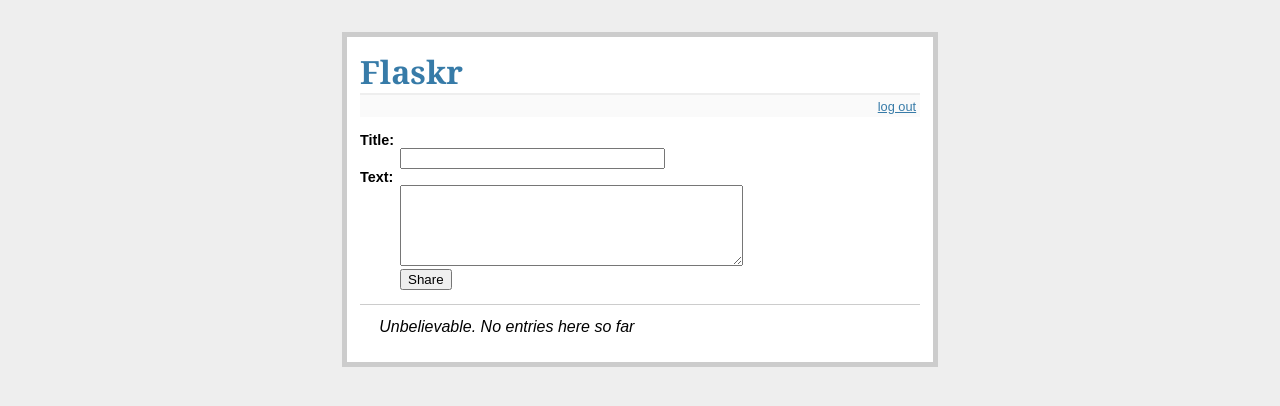
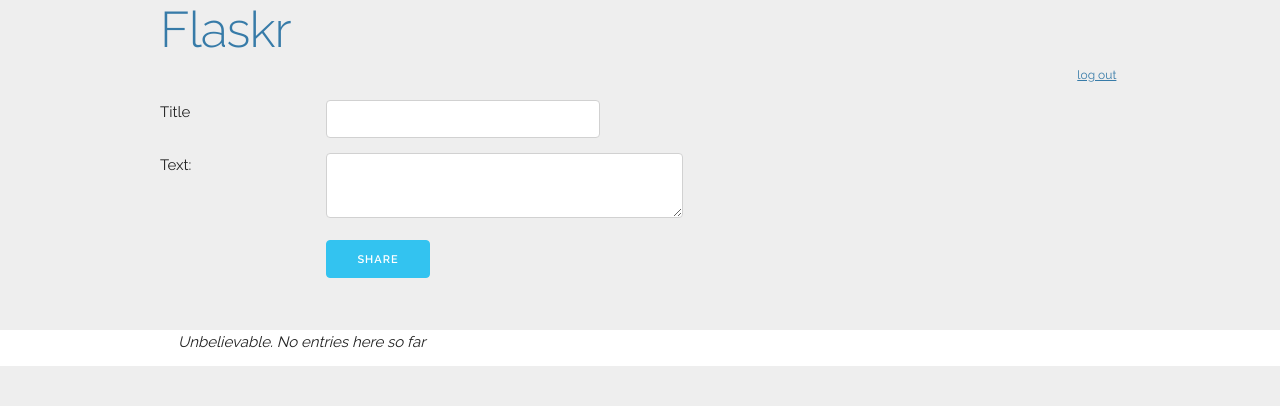
Before and after one commit to michalkowalik/flaks, a Flask app: page / in a window 1280 px wide. Shown: the top 406 px of the page. Run offline with Flask 2, Linux system fonts and the light colour scheme; the visitor is signed in with stand-in values (Sample User, id 1); data that the repository does not hold is empty; some libraries are stand-ins or nearby versions.

Commit message:
use different stylesheets

```diff
--- /dev/null
+++ b/static/css/skeleton.css
@@ -0,0 +1,418 @@
+/*
+* Skeleton V2.0.4
+* Copyright 2014, Dave Gamache
+* www.getskeleton.com
+* Free to use under the MIT license.
+* http://www.opensource.org/licenses/mit-license.php
+* 12/29/2014
+*/
+
+
+/* Table of contents
+––––––––––––––––––––––––––––––––––––––––––––––––––
+- Grid
+- Base Styles
+- Typography
+- Links
+- Buttons
+- Forms
+- Lists
+- Code
+- Tables
+- Spacing
+- Utilities
+- Clearing
+- Media Queries
+*/
+
+
+/* Grid
+–––––––––––––––––––––––––––––––––––––––––––––––––– */
+.container {
+  position: relative;
+  width: 100%;
+  max-width: 960px;
+  margin: 0 auto;
+  padding: 0 20px;
+  box-sizing: border-box; }
+.column,
+.columns {
+  width: 100%;
+  float: left;
+  box-sizing: border-box; }
+
+/* For devices larger than 400px */
+@media (min-width: 400px) {
+  .container {
+    width: 85%;
+    padding: 0; }
+}
+
+/* For devices larger than 550px */
+@media (min-width: 550px) {
+  .container {
+    width: 80%; }
+  .column,
+  .columns {
+    margin-left: 4%; }
+  .column:first-child,
+  .columns:first-child {
+    margin-left: 0; }
+
+  .one.column,
+  .one.columns                    { width: 4.66666666667%; }
+  .two.columns                    { width: 13.3333333333%; }
+  .three.columns                  { width: 22%;            }
+  .four.columns                   { width: 30.6666666667%; }
+  .five.columns                   { width: 39.3333333333%; }
+  .six.columns                    { width: 48%;            }
+  .seven.columns                  { width: 56.6666666667%; }
+  .eight.columns                  { width: 65.3333333333%; }
+  .nine.columns                   { width: 74.0%;          }
+  .ten.columns                    { width: 82.6666666667%; }
+  .eleven.columns                 { width: 91.3333333333%; }
+  .twelve.columns                 { width: 100%; margin-left: 0; }
+
+  .one-third.column               { width: 30.6666666667%; }
+  .two-thirds.column              { width: 65.3333333333%; }
+
+  .one-half.column                { width: 48%; }
+
+  /* Offsets */
+  .offset-by-one.column,
+  .offset-by-one.columns          { margin-left: 8.66666666667%; }
+  .offset-by-two.column,
+  .offset-by-two.columns          { margin-left: 17.3333333333%; }
+  .offset-by-three.column,
+  .offset-by-three.columns        { margin-left: 26%;            }
+  .offset-by-four.column,
+  .offset-by-four.columns         { margin-left: 34.6666666667%; }
+  .offset-by-five.column,
+  .offset-by-five.columns         { margin-left: 43.3333333333%; }
+  .offset-by-six.column,
+  .offset-by-six.columns          { margin-left: 52%;            }
+  .offset-by-seven.column,
+  .offset-by-seven.columns        { margin-left: 60.6666666667%; }
+  .offset-by-eight.column,
+  .offset-by-eight.columns        { margin-left: 69.3333333333%; }
+  .offset-by-nine.column,
+  .offset-by-nine.columns         { margin-left: 78.0%;          }
+  .offset-by-ten.column,
+  .offset-by-ten.columns          { margin-left: 86.6666666667%; }
+  .offset-by-eleven.column,
+  .offset-by-eleven.columns       { margin-left: 95.3333333333%; }
+
+  .offset-by-one-third.column,
+  .offset-by-one-third.columns    { margin-left: 34.6666666667%; }
+  .offset-by-two-thirds.column,
+  .offset-by-two-thirds.columns   { margin-left: 69.3333333333%; }
+
+  .offset-by-one-half.column,
+  .offset-by-one-half.columns     { margin-left: 52%; }
+
+}
+
+
+/* Base Styles
+–––––––––––––––––––––––––––––––––––––––––––––––––– */
+/* NOTE
+html is set to 62.5% so that all the REM measurements throughout Skeleton
+are based on 10px sizing. So basically 1.5rem = 15px :) */
+html {
+  font-size: 62.5%; }
+body {
+  font-size: 1.5em; /* currently ems cause chrome bug misinterpreting rems on body element */
+  line-height: 1.6;
+  font-weight: 400;
+  font-family: "Raleway", "HelveticaNeue", "Helvetica Neue", Helvetica, Arial, sans-serif;
+  color: #222; }
+
+
+/* Typography
+–––––––––––––––––––––––––––––––––––––––––––––––––– */
+h1, h2, h3, h4, h5, h6 {
+  margin-top: 0;
+  margin-bottom: 2rem;
+  font-weight: 300; }
+h1 { font-size: 4.0rem; line-height: 1.2;  letter-spacing: -.1rem;}
+h2 { font-size: 3.6rem; line-height: 1.25; letter-spacing: -.1rem; }
+h3 { font-size: 3.0rem; line-height: 1.3;  letter-spacing: -.1rem; }
+h4 { font-size: 2.4rem; line-height: 1.35; letter-spacing: -.08rem; }
+h5 { font-size: 1.8rem; line-height: 1.5;  letter-spacing: -.05rem; }
+h6 { font-size: 1.5rem; line-height: 1.6;  letter-spacing: 0; }
+
+/* Larger than phablet */
+@media (min-width: 550px) {
+  h1 { font-size: 5.0rem; }
+  h2 { font-size: 4.2rem; }
+  h3 { font-size: 3.6rem; }
+  h4 { font-size: 3.0rem; }
+  h5 { font-size: 2.4rem; }
+  h6 { font-size: 1.5rem; }
+}
+
+p {
+  margin-top: 0; }
+
+
+/* Links
+–––––––––––––––––––––––––––––––––––––––––––––––––– */
+a {
+  color: #1EAEDB; }
+a:hover {
+  color: #0FA0CE; }
+
+
+/* Buttons
+–––––––––––––––––––––––––––––––––––––––––––––––––– */
+.button,
+button,
+input[type="submit"],
+input[type="reset"],
+input[type="button"] {
+  display: inline-block;
+  height: 38px;
+  padding: 0 30px;
+  color: #555;
+  text-align: center;
+  font-size: 11px;
+  font-weight: 600;
+  line-height: 38px;
+  letter-spacing: .1rem;
+  text-transform: uppercase;
+  text-decoration: none;
+  white-space: nowrap;
+  background-color: transparent;
+  border-radius: 4px;
+  border: 1px solid #bbb;
+  cursor: pointer;
+  box-sizing: border-box; }
+.button:hover,
+button:hover,
+input[type="submit"]:hover,
+input[type="reset"]:hover,
+input[type="button"]:hover,
+.button:focus,
+button:focus,
+input[type="submit"]:focus,
+input[type="reset"]:focus,
+input[type="button"]:focus {
+  color: #333;
+  border-color: #888;
+  outline: 0; }
+.button.button-primary,
+button.button-primary,
+input[type="submit"].button-primary,
+input[type="reset"].button-primary,
+input[type="button"].button-primary {
+  color: #FFF;
+  background-color: #33C3F0;
+  border-color: #33C3F0; }
+.button.button-primary:hover,
+button.button-primary:hover,
+input[type="submit"].button-primary:hover,
+input[type="reset"].button-primary:hover,
+input[type="button"].button-primary:hover,
+.button.button-primary:focus,
+button.button-primary:focus,
+input[type="submit"].button-primary:focus,
+input[type="reset"].button-primary:focus,
+input[type="button"].button-primary:focus {
+  color: #FFF;
+  background-color: #1EAEDB;
+  border-color: #1EAEDB; }
+
+
+/* Forms
+–––––––––––––––––––––––––––––––––––––––––––––––––– */
+input[type="email"],
+input[type="number"],
+input[type="search"],
+input[type="text"],
+input[type="tel"],
+input[type="url"],
+input[type="password"],
+textarea,
+select {
+  height: 38px;
+  padding: 6px 10px; /* The 6px vertically centers text on FF, ignored by Webkit */
+  background-color: #fff;
+  border: 1px solid #D1D1D1;
+  border-radius: 4px;
+  box-shadow: none;
+  box-sizing: border-box; }
+/* Removes awkward default styles on some inputs for iOS */
+input[type="email"],
+input[type="number"],
+input[type="search"],
+input[type="text"],
+input[type="tel"],
+input[type="url"],
+input[type="password"],
+textarea {
+  -webkit-appearance: none;
+     -moz-appearance: none;
+          appearance: none; }
+textarea {
+  min-height: 65px;
+  padding-top: 6px;
+  padding-bottom: 6px; }
+input[type="email"]:focus,
+input[type="number"]:focus,
+input[type="search"]:focus,
+input[type="text"]:focus,
+input[type="tel"]:focus,
+input[type="url"]:focus,
+input[type="password"]:focus,
+textarea:focus,
+select:focus {
+  border: 1px solid #33C3F0;
+  outline: 0; }
+label,
+legend {
+  display: block;
+  margin-bottom: .5rem;
+  font-weight: 600; }
+fieldset {
+  padding: 0;
+  border-width: 0; }
+input[type="checkbox"],
+input[type="radio"] {
+  display: inline; }
+label > .label-body {
+  display: inline-block;
+  margin-left: .5rem;
+  font-weight: normal; }
+
+
+/* Lists
+–––––––––––––––––––––––––––––––––––––––––––––––––– */
+ul {
+  list-style: circle inside; }
+ol {
+  list-style: decimal inside; }
+ol, ul {
+  padding-left: 0;
+  margin-top: 0; }
+ul ul,
+ul ol,
+ol ol,
+ol ul {
+  margin: 1.5rem 0 1.5rem 3rem;
+  font-size: 90%; }
+li {
+  margin-bottom: 1rem; }
+
+
+/* Code
+–––––––––––––––––––––––––––––––––––––––––––––––––– */
+code {
+  padding: .2rem .5rem;
+  margin: 0 .2rem;
+  font-size: 90%;
+  white-space: nowrap;
+  background: #F1F1F1;
+  border: 1px solid #E1E1E1;
+  border-radius: 4px; }
+pre > code {
+  display: block;
+  padding: 1rem 1.5rem;
+  white-space: pre; }
+
+
+/* Tables
+–––––––––––––––––––––––––––––––––––––––––––––––––– */
+th,
+td {
+  padding: 12px 15px;
+  text-align: left;
+  border-bottom: 1px solid #E1E1E1; }
+th:first-child,
+td:first-child {
+  padding-left: 0; }
+th:last-child,
+td:last-child {
+  padding-right: 0; }
+
+
+/* Spacing
+–––––––––––––––––––––––––––––––––––––––––––––––––– */
+button,
+.button {
+  margin-bottom: 1rem; }
+input,
+textarea,
+select,
+fieldset {
+  margin-bottom: 1.5rem; }
+pre,
+blockquote,
+dl,
+figure,
+table,
+p,
+ul,
+ol,
+form {
+  margin-bottom: 2.5rem; }
+
+
+/* Utilities
+–––––––––––––––––––––––––––––––––––––––––––––––––– */
+.u-full-width {
+  width: 100%;
+  box-sizing: border-box; }
+.u-max-full-width {
+  max-width: 100%;
+  box-sizing: border-box; }
+.u-pull-right {
+  float: right; }
+.u-pull-left {
+  float: left; }
+
+
+/* Misc
+–––––––––––––––––––––––––––––––––––––––––––––––––– */
+hr {
+  margin-top: 3rem;
+  margin-bottom: 3.5rem;
+  border-width: 0;
+  border-top: 1px solid #E1E1E1; }
+
+
+/* Clearing
+–––––––––––––––––––––––––––––––––––––––––––––––––– */
+
+/* Self Clearing Goodness */
+.container:after,
+.row:after,
+.u-cf {
+  content: "";
+  display: table;
+  clear: both; }
+
+
+/* Media Queries
+–––––––––––––––––––––––––––––––––––––––––––––––––– */
+/*
+Note: The best way to structure the use of media queries is to create the queries
+near the relevant code. For example, if you wanted to change the styles for buttons
+on small devices, paste the mobile query code up in the buttons section and style it
+there.
+*/
+
+
+/* Larger than mobile */
+@media (min-width: 400px) {}
+
+/* Larger than phablet (also point when grid becomes active) */
+@media (min-width: 550px) {}
+
+/* Larger than tablet */
+@media (min-width: 750px) {}
+
+/* Larger than desktop */
+@media (min-width: 1000px) {}
+
+/* Larger than Desktop HD */
+@media (min-width: 1200px) {}
--- a/static/style.css
+++ b/static/style.css
@@ -1,8 +1,7 @@
-body            { font-family: sans-serif; background: #eee; }
+body            { background: #eee; }
 a, h1, h2       { color: #377ba8; }
-h1, h2          { font-family: 'Georgia', serif; margin: 0; }
+h1, h2          { serif; margin: 0; }
 h1              { border-bottom: 2px solid #eee; }
-h2              { font-size: 1.2em; }
 
 .page           { margin: 2em auto; width: 35em; border: 5px solid #ccc;
                   padding: 0.8em; background: white; }
@@ -12,7 +11,9 @@ h2              { font-size: 1.2em; }
 .add-entry      { font-size: 0.9em; border-bottom: 1px solid #ccc; }
 .add-entry dl   { font-weight: bold; }
 .metanav        { text-align: right; font-size: 0.8em; padding: 0.3em;
-                  margin-bottom: 1em; background: #fafafa; }
+                  margin-bottom: 1em; } /* background: #fafafa; } */
 .flash          { background: #cee5F5; padding: 0.5em;
                   border: 1px solid #aacbe2; }
 .error          { background: #f0d6d6; padding: 0.5em; }
+
+.white { background: #fff; }
--- a/templates/layout.html
+++ b/templates/layout.html
@@ -1,17 +1,28 @@
 <!doctype html>
 <title>Flaskr</title>
+<link rel=stylesheet type=text/css href="{{ url_for('static', filename='css/normalize.css') }}">
+<link rel=stylesheet type=text/css href="{{ url_for('static', filename='css/skeleton.css') }}">
 <link rel=stylesheet type=text/css href="{{ url_for('static', filename='style.css') }}">
-<div class=page>
+<link href='//fonts.googleapis.com/css?family=Raleway:400,300,600' rel='stylesheet' type='text/css'>
+<script src="//ajax.googleapis.com/ajax/libs/jquery/2.1.1/jquery.min.js"></script>
+<div class="container">
+  <div class="row">
+
+    <div class="row">
       <h1>Flaskr</h1>
-  <div class=metanav>
+    </div>
+    <div class="row metanav">
       {% if not session.logged_in %}
       <a href="{{ url_for('login') }}">log in</a>
       {% else %}
       <a href="{{ url_for('logout') }}">log out</a>
       {% endif %}
     </div>
+
     {% for message in get_flashed_messages() %}
     <div class=flash>{{ message }}</div>
     {% endfor %}
+  </div>
+</div>
+
 {% block body %}{% endblock %}
-</div>
--- a/templates/show_entries.html
+++ b/templates/show_entries.html
@@ -1,16 +1,39 @@
 {% extends "layout.html" %}
 {% block body %}
+<div class="container">
+  <div class="row">
   {% if session.logged_in %}
-    <form action="{{ url_for('add_entry') }}" method=post class=add-entry>
-      <dl>
-        <dt>Title:
-        <dd><input type=text size=30 name=title>
-        <dt>Text:
-        <dd><textarea name=text rows=5 cols=40></textarea>
-        <dd><input type=submit value=Share>
-      </dl>
+    <form action="{{ url_for('add_entry') }}" method=post>
+      <div class="row">
+        <div class="two columns">
+          Title
+        </div>
+        <div class="ten columns">
+          <input type=text size=30 name=title>
+        </div>
+      </div>
+      <div class="row">
+        <div class="two columns">
+          Text:
+        </div>
+        <div class="ten columns">
+          <textarea name=text rows=5 cols=40></textarea>
+        </div>
+      </div>
+      <div class="row">
+        <div class="two columns">
+          &nbsp;
+        </div>
+        <div class="ten columns">
+          <input class="button-primary" type=submit value=Share>
+        </div>
+      </div>
     </form>
   {% endif %}
+  </div>
+</div>
+<div class="white">
+  <div class="container">
   <ul class=entries>
   {% for entry in entries %}
     <li><h2>{{ entry.title }}</h2>{{ entry.text|safe }}
@@ -18,4 +41,6 @@
     <li><em>Unbelievable.  No entries here so far</em>
   {% endfor %}
   </ul>
+  </div>
+</div>
 {% endblock %}
```
Also changed, not shown: flask_tests.py (added, +20 -0 lines), templates/login.html (+31 -10 lines), static/css/normalize.css (added), static/images/favicon.png (added). Lines whose indentation alone changed are shown as unchanged.
